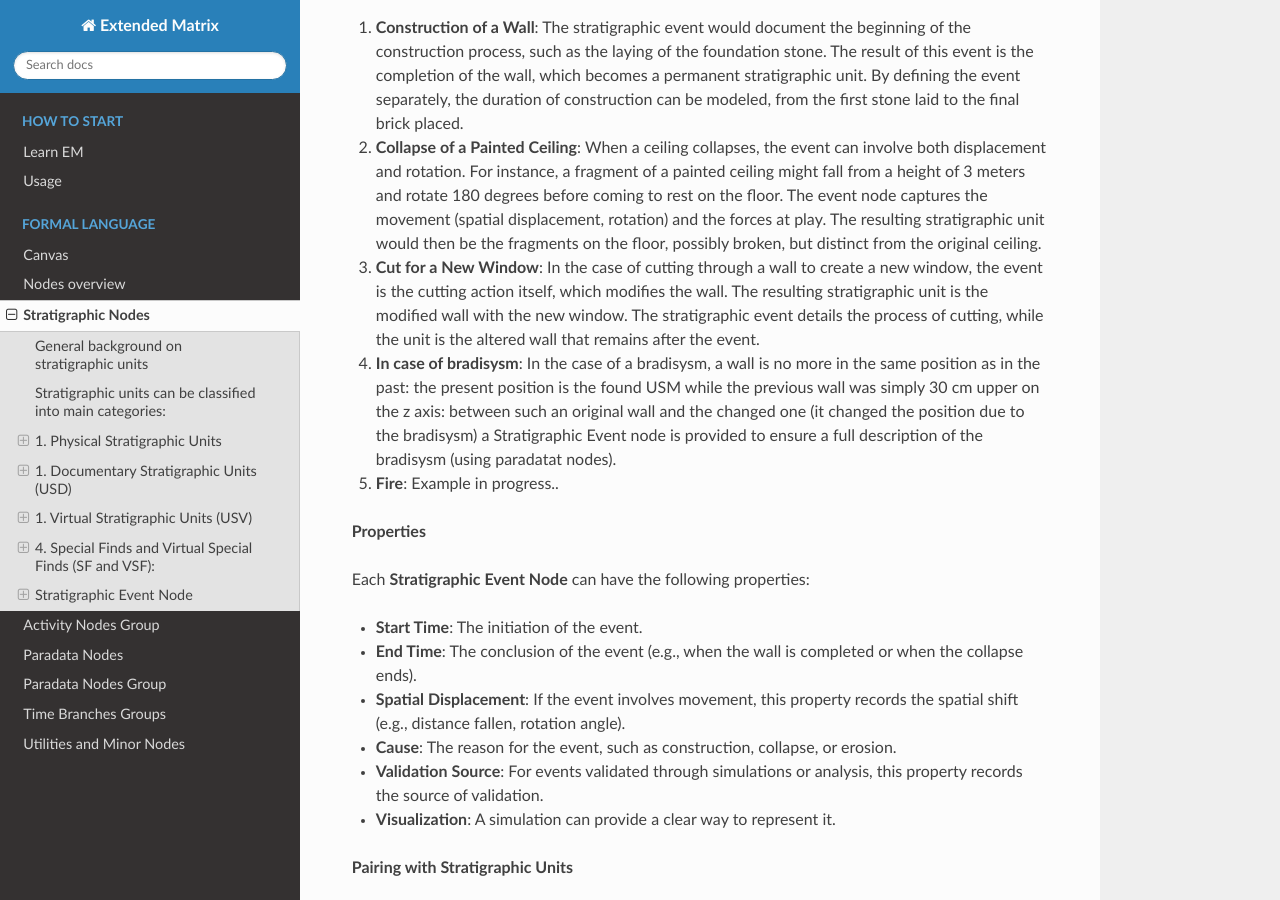
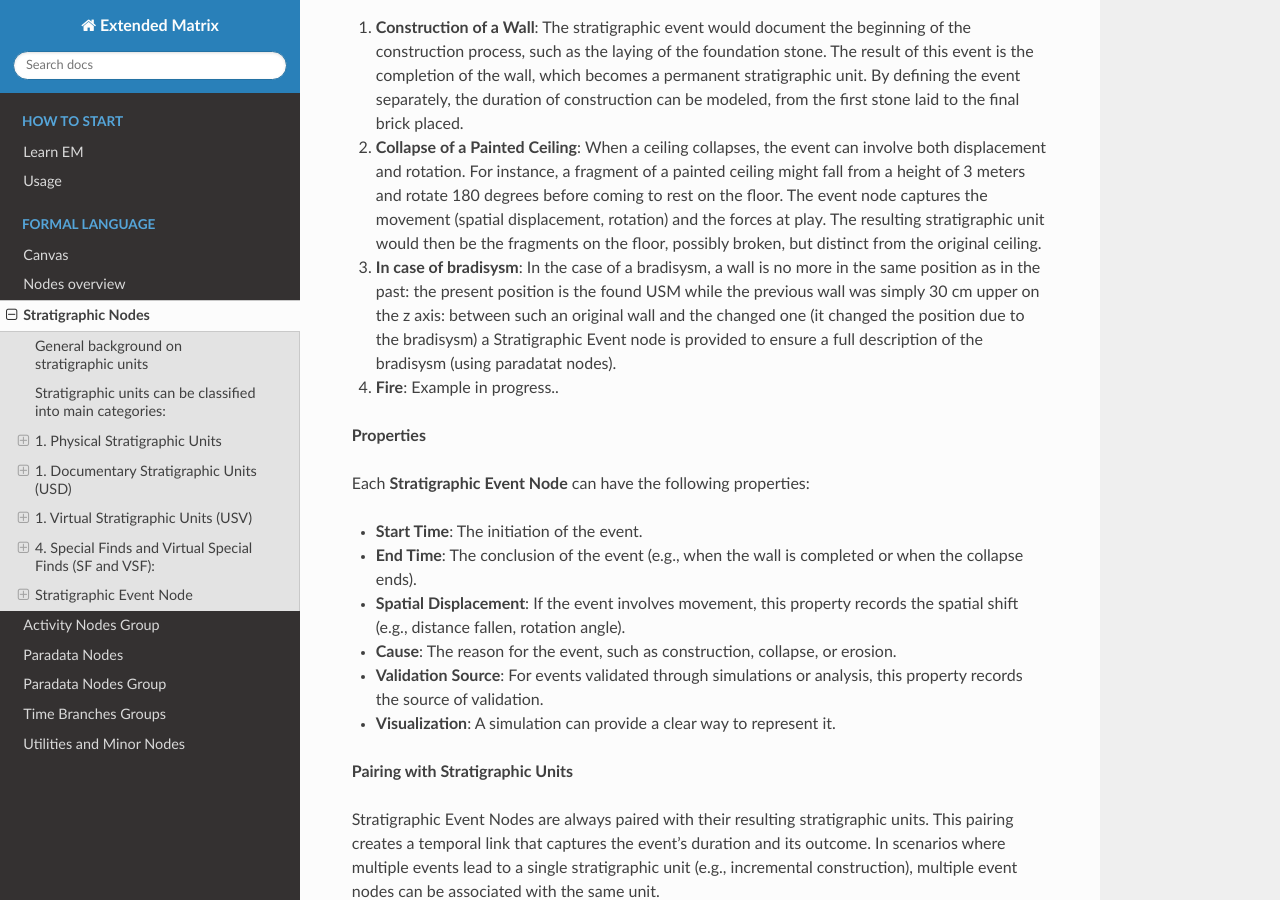
Before and after one commit to zalmoxes-laran/ExtendedMatrix-doc, a Sphinx documentation site: the page built from docs/stratigraphic_nodes.rst, in a window 1280 px wide and 900 px high, scrolled down 5560 px. Built offline with Sphinx 7.4.7 and the Read the Docs theme 3.1.0, drawn with Linux system fonts in a browser that asks for light colours; pages that are not in the unit, such as notebooks, are missing from menus.

Commit message:
Update stratigraphic_nodes.rst

```diff
--- a/docs/stratigraphic_nodes.rst
+++ b/docs/stratigraphic_nodes.rst
@@ -208,13 +208,10 @@ For example:
 2. **Collapse of a Painted Ceiling**:
    When a ceiling collapses, the event can involve both displacement and rotation. For instance, a fragment of a painted ceiling might fall from a height of 3 meters and rotate 180 degrees before coming to rest on the floor. The event node captures the movement (spatial displacement, rotation) and the forces at play. The resulting stratigraphic unit would then be the fragments on the floor, possibly broken, but distinct from the original ceiling.
 
-3. **Cut for a New Window**:
-   In the case of cutting through a wall to create a new window, the event is the cutting action itself, which modifies the wall. The resulting stratigraphic unit is the modified wall with the new window. The stratigraphic event details the process of cutting, while the unit is the altered wall that remains after the event.
-
-4. **In case of bradisysm**:
+3. **In case of bradisysm**:
    In the case of a bradisysm, a wall is no more in the same position as in the past: the present position is the found USM while the previous wall was simply 30 cm upper on the z axis: between such an original wall and the changed one (it changed the position due to the bradisysm) a Stratigraphic Event node is provided to ensure a full description of the bradisysm (using paradatat nodes).
 
-5. **Fire**:
+4. **Fire**:
    Example in progress..
 
 **Properties**
```
